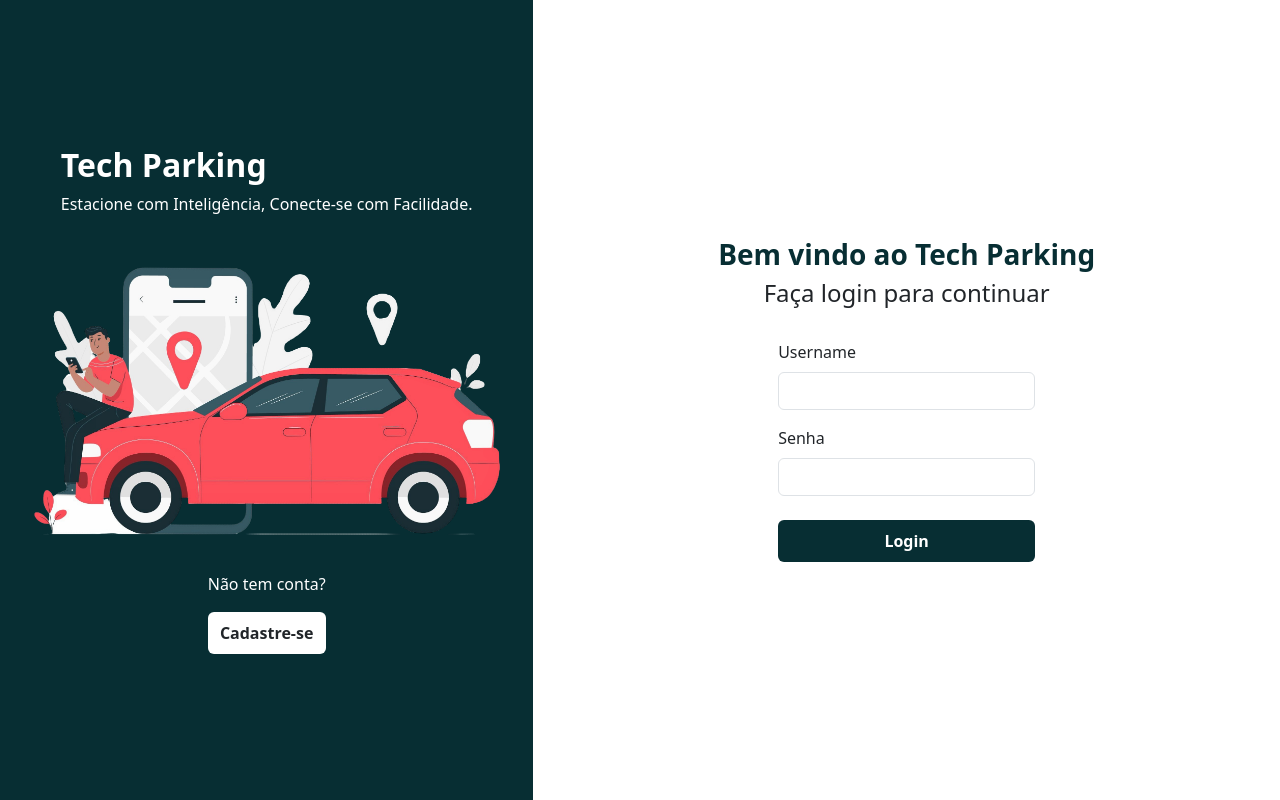
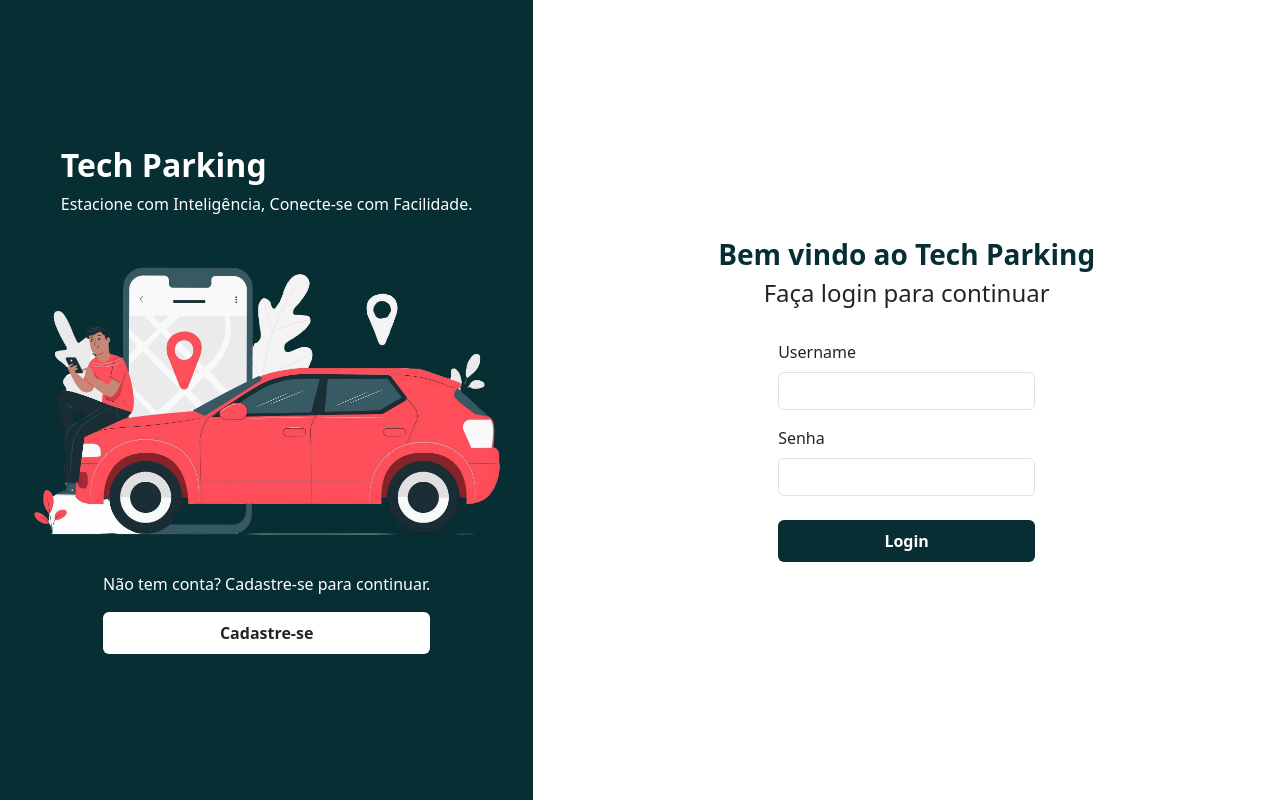
Before and after one commit to nnathalia/tech_parking, a Django app: page /login in a window 1280 px wide. Run offline with Django 5.2, Linux system fonts and the light colour scheme; some libraries are stand-ins or nearby versions.

Commit message:
update login

```diff
--- a/parking/templates/auth/login.html
+++ b/parking/templates/auth/login.html
@@ -17,7 +17,7 @@
         </div>
 
         <div>
-          <p class="text-white fw-ligth">Não tem conta?</p>
+          <p class="text-white fw-ligth">Não tem conta? Cadastre-se para continuar.</p>
           <a href="{% url 'cadastro' %}"><button type="submit" class="btn p-2 fw-bold" style="width: 100%; background-color: #fff;">Cadastre-se</button></a>
         </div>
       </div>
```
